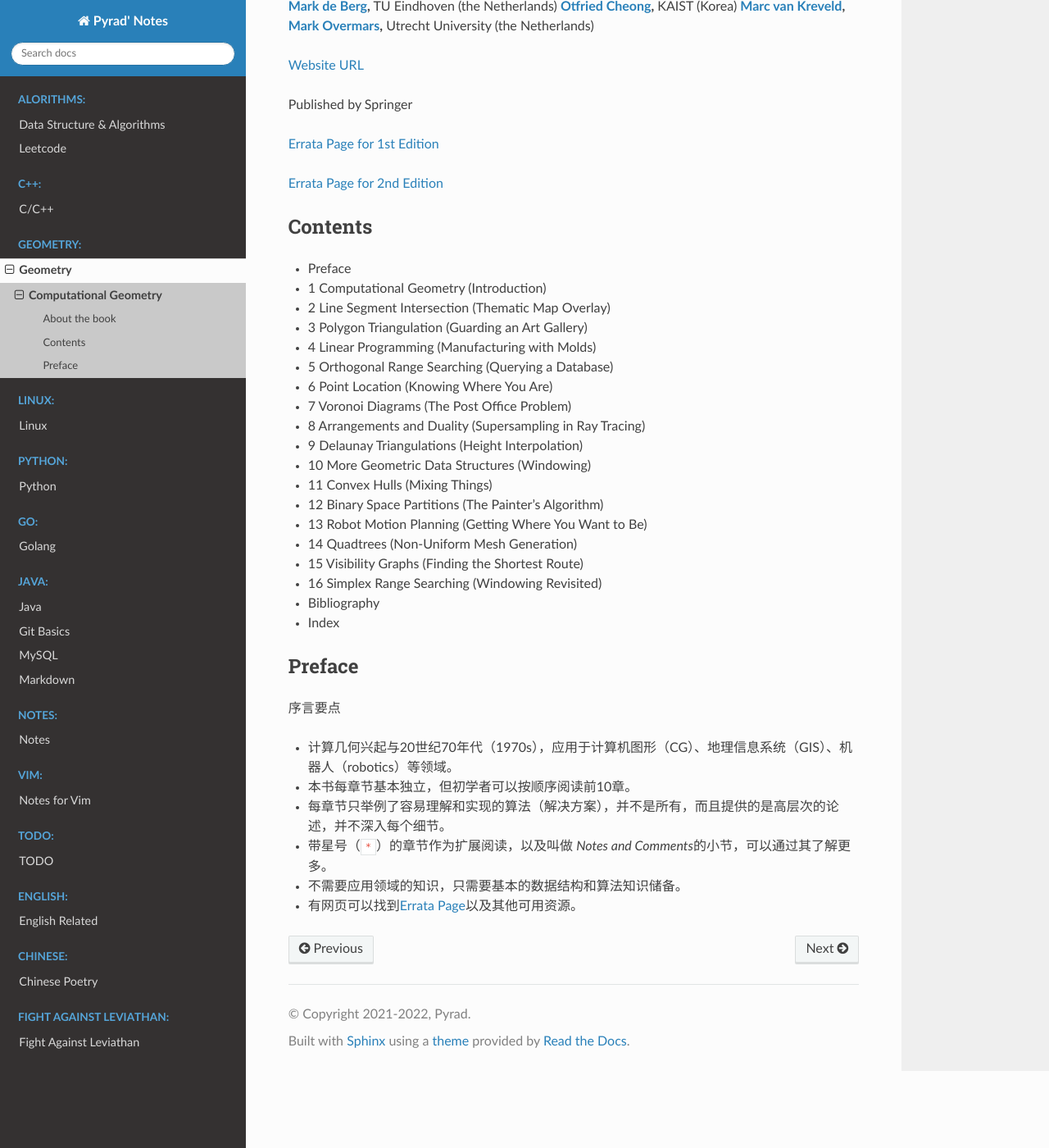
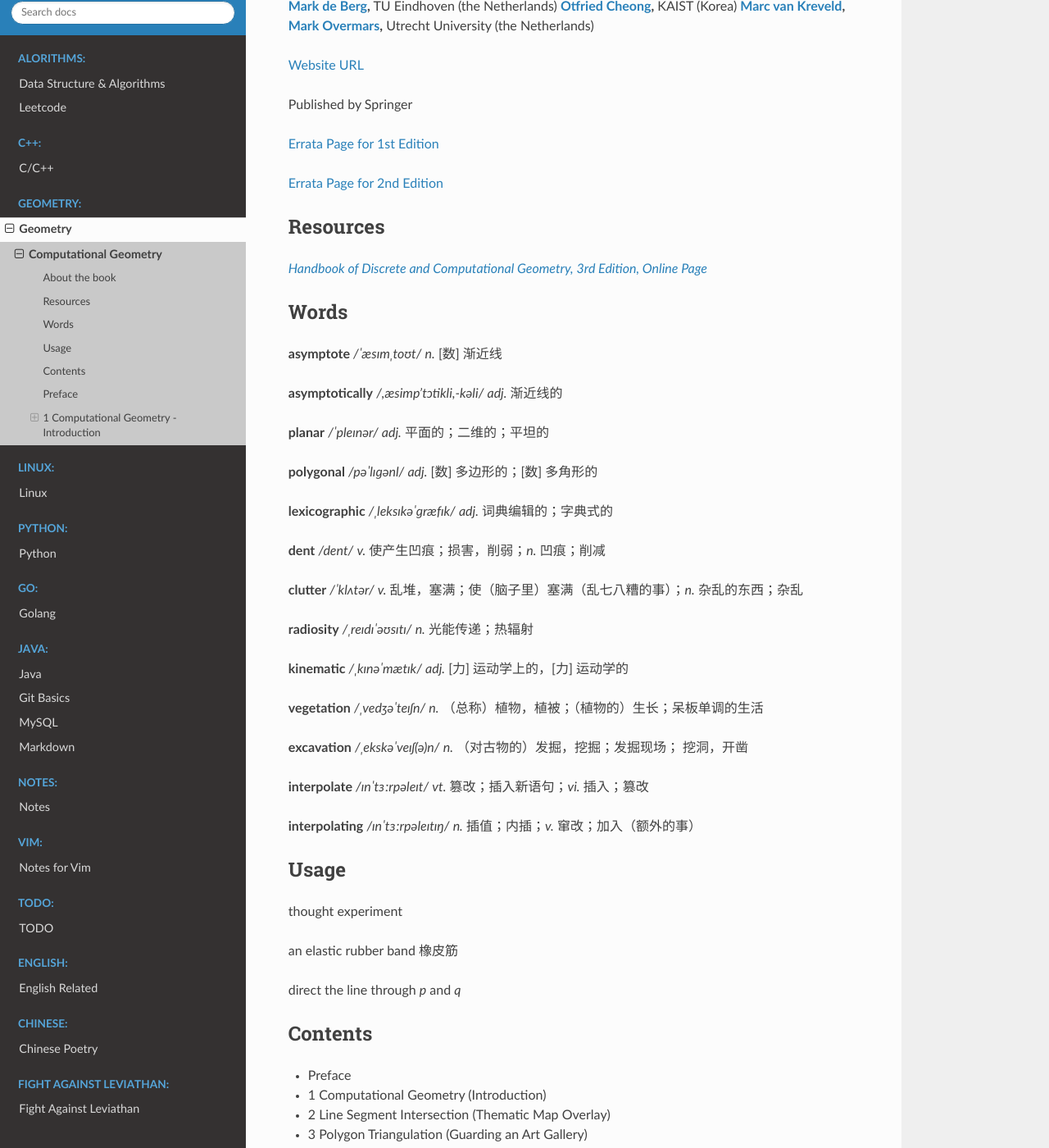
Before and after one commit to Pyrad/pyradnotes, a Sphinx documentation site: the page built from source/Geometry/ComputationalGeometryAA3rd.md, in a window 1280 px wide and 1400 px high, scrolled down 316 px. Shown: the whole window at 82% size. Built offline with Sphinx 7.4.7 and the Read the Docs theme 2.0.0, drawn with Linux system fonts in a browser that asks for light colours; some of the changed text lies outside the part shown.

Commit message:
Start chapter 1 for CGAA3rd

```diff
--- a/source/Geometry/ComputationalGeometryAA3rd.md
+++ b/source/Geometry/ComputationalGeometryAA3rd.md
@@ -21,6 +21,60 @@
 [Errata Page for 1st Edition](http://www.cs.uu.nl/geobook/errata1.html)
 
 [Errata Page for 2nd Edition](http://www.cs.uu.nl/geobook/buglist2a.pdf)
+
+
+
+## Resources
+
+[*Handbook of Discrete and Computational Geometry, 3rd Edition, Online Page*](https://www.csun.edu/~ctoth/Handbook/HDCG3.html)
+
+
+
+
+
+## Words
+
+**asymptote** */ˈæsɪmˌtoʊt/* *n.* [数] 渐近线
+
+**asymptotically**  */,æsimp'tɔtikli,-kəli/* *adj.* 渐近线的
+
+**planar** */ˈpleɪnər/* *adj.* 平面的；二维的；平坦的
+
+**polygonal** */pəˈlɪɡənl/* *adj.* [数] 多边形的；[数] 多角形的
+
+**lexicographic** */ˌleksɪkəˈɡræfɪk/* *adj.* 词典编辑的；字典式的
+
+**dent** */dent/* *v.* 使产生凹痕；损害，削弱；*n.* 凹痕；削减
+
+**clutter** */ˈklʌtər/* *v.* 乱堆，塞满；使（脑子里）塞满（乱七八糟的事）；*n.* 杂乱的东西；杂乱
+
+**radiosity** */ˌreɪdɪˈəʊsɪtɪ/* *n.* 光能传递；热辐射
+
+**kinematic** */ˌkɪnəˈmætɪk/* *adj.* [力] 运动学上的，[力] 运动学的
+
+**vegetation** */ˌvedʒəˈteɪʃn/* *n.* （总称）植物，植被；（植物的）生长；呆板单调的生活
+
+**excavation** */ˌekskəˈveɪʃ(ə)n/* *n.* （对古物的）发掘，挖掘；发掘现场； 挖洞，开凿
+
+**interpolate** */ɪnˈtɜːrpəleɪt/* *vt.* 篡改；插入新语句；*vi.* 插入；篡改
+
+**interpolating** */ɪnˈtɜːrpəleɪtɪŋ/* *n.* 插值；内插；*v.* 窜改；加入（额外的事）
+
+
+
+
+
+
+
+## Usage
+
+thought experiment
+
+an elastic rubber band 橡皮筋
+
+direct the line through *p* and *q*
+
+
 
 
 
@@ -58,3 +112,31 @@
 - 带星号（`*`）的章节作为扩展阅读，以及叫做 *Notes and Comments*的小节，可以通过其了解更多。
 - 不需要应用领域的知识，只需要基本的数据结构和算法知识储备。
 - 有网页可以找到[Errata Page](http://www.cs.uu.nl/geobook/)以及其他可用资源。
+
+
+
+## 1 Computational Geometry - Introduction
+
+校园中寻找最近电话亭（*Voronoi diagram*，第7章）
+
+避障最短路径（*motion planning*，第13,15章）
+
+多张地图定位问题（*overlay map*，第2章）
+
+实际的问题
+
+- Robotics
+- Computer graphics
+- CAD/CAM
+- Geographic Information System
+
+
+
+### 1.1 An Example: Convex Hulls
+
+好的几何算法问题解决方案，本质上有两方面
+
+- 理解几何问题的特性
+- 对算法和数据结构的合理使用
+
+一个例子，二维平面凸体（planar convex hulls）
```
